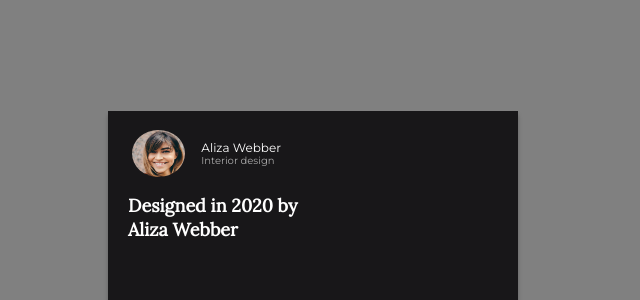
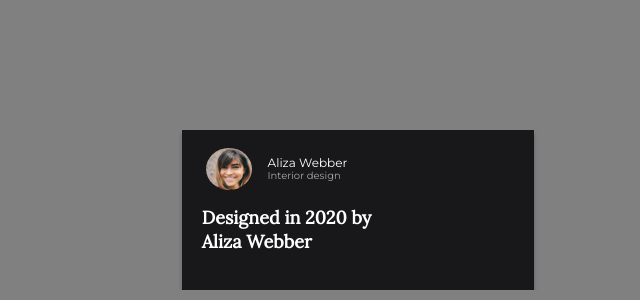
Before and after one commit to guilchaves/responsive_challenge_3, a plain HTML site: page card.html in a window 1280 px wide. Shown: the part 529-829 px from the top of the page, without its empty margins (583-1223 px from the left). Drawn offline with Linux system fonts and the light colour scheme.

Commit message:
fix(card): fixed some property values to fit project better;

```diff
--- a/assets/css/components/card.css
+++ b/assets/css/components/card.css
@@ -64,7 +64,7 @@
 
 @media screen and (min-width: 768px) {
   .card {
-    margin-top: -5rem;
+    margin-top: -4.5rem;
     margin-left: 20rem;
     width: 22rem;
     height: 10rem;
@@ -75,15 +75,24 @@
   .card {
     /* margin-top: 33rem; */
 
-    margin-top: 50%;
-    margin-left: 40%;
-    width: 410px;
-    height: 189px;
+    margin-top: 51.5%;
+    margin-left: 47%;
+    /* width: 410px;
+    height: 189px; */
   }
 }
 @media screen and (min-width: 1440px) {
   .card {
     margin-top: 41.875rem;
     margin-left: 48rem;
+
+    width: 25.625rem;
+    height: 11.875rem;
+  }
+
+  @media screen and (min-width: 1600px) {
+    .card {
+      margin-top: 46%;
+    }
   }
 }
```
